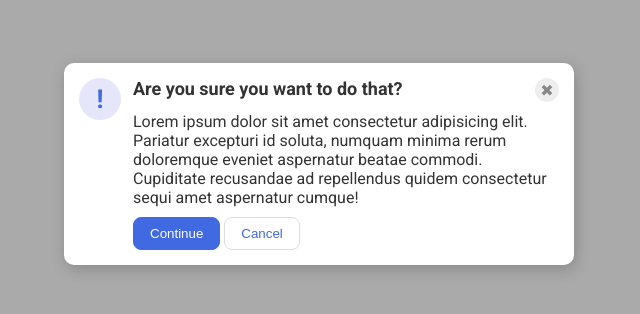
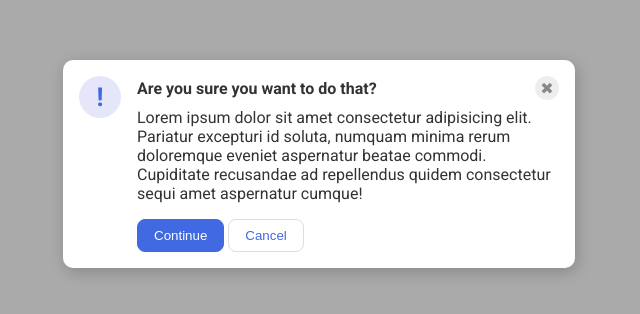
Before and after one commit to Py528/CSS-Practice, a plain HTML site: page flex/05-flex-modal/index.html in a window 1280 px wide. Shown: the part 236-550 px from the top of the page, 321-961 px from the left. Drawn offline with Linux system fonts and the light colour scheme.

Commit message:
Flex-5 completed

```diff
--- a/flex/05-flex-modal/index.html
+++ b/flex/05-flex-modal/index.html
@@ -11,8 +11,9 @@
     <div class="modal">
       <div class="icon">!</div>
       <div class="group">
-      <div class="header">Are you sure you want to do that?</div>
-      <div class="close-button">✖</div>
+      <div class="header">Are you sure you want to do that?
+        <div class="close-button">✖</div>
+      </div>
       <div class="text">Lorem ipsum dolor sit amet consectetur adipisicing elit. Pariatur excepturi id soluta, numquam minima rerum doloremque eveniet aspernatur beatae commodi. Cupiditate recusandae ad repellendus quidem consectetur sequi amet aspernatur cumque!</div>
       <div class="CC">
         <button class="continue">Continue</button>
--- a/flex/05-flex-modal/style.css
+++ b/flex/05-flex-modal/style.css
@@ -68,25 +68,23 @@ button.cancel {
 
 .modal{
   display: flex;
-  padding: 15px;
+  gap: 16px;
+  padding: 16px;
 }
 
 .header{
-  font-weight: bold;
-  font-size: large;
+  display: flex;
+  align-items: center;
+  justify-content: space-between;
+  font-weight: 700;
+  font-size: 18;
+  margin-bottom: 8px;
 }
 
 .icon{
   flex-shrink: 0;
 }
 
-.group{
-  display: flex;
-  flex-wrap: wrap;
-  margin-left: 12px;
-  gap: 10px;
+.text{
+  margin-bottom: 16px;
 }
-
-.close-button{
-  margin-left: auto;
-}
```
